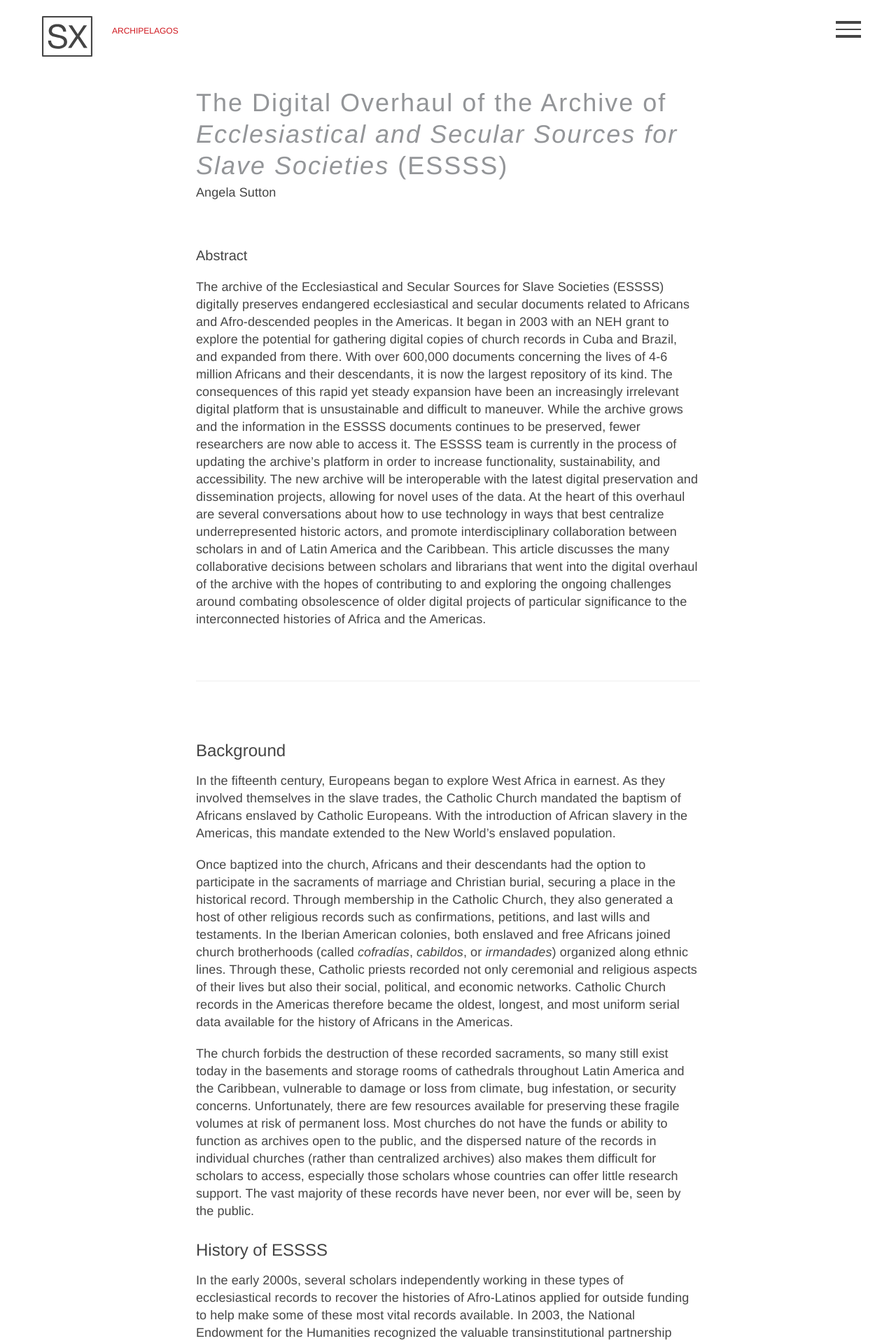
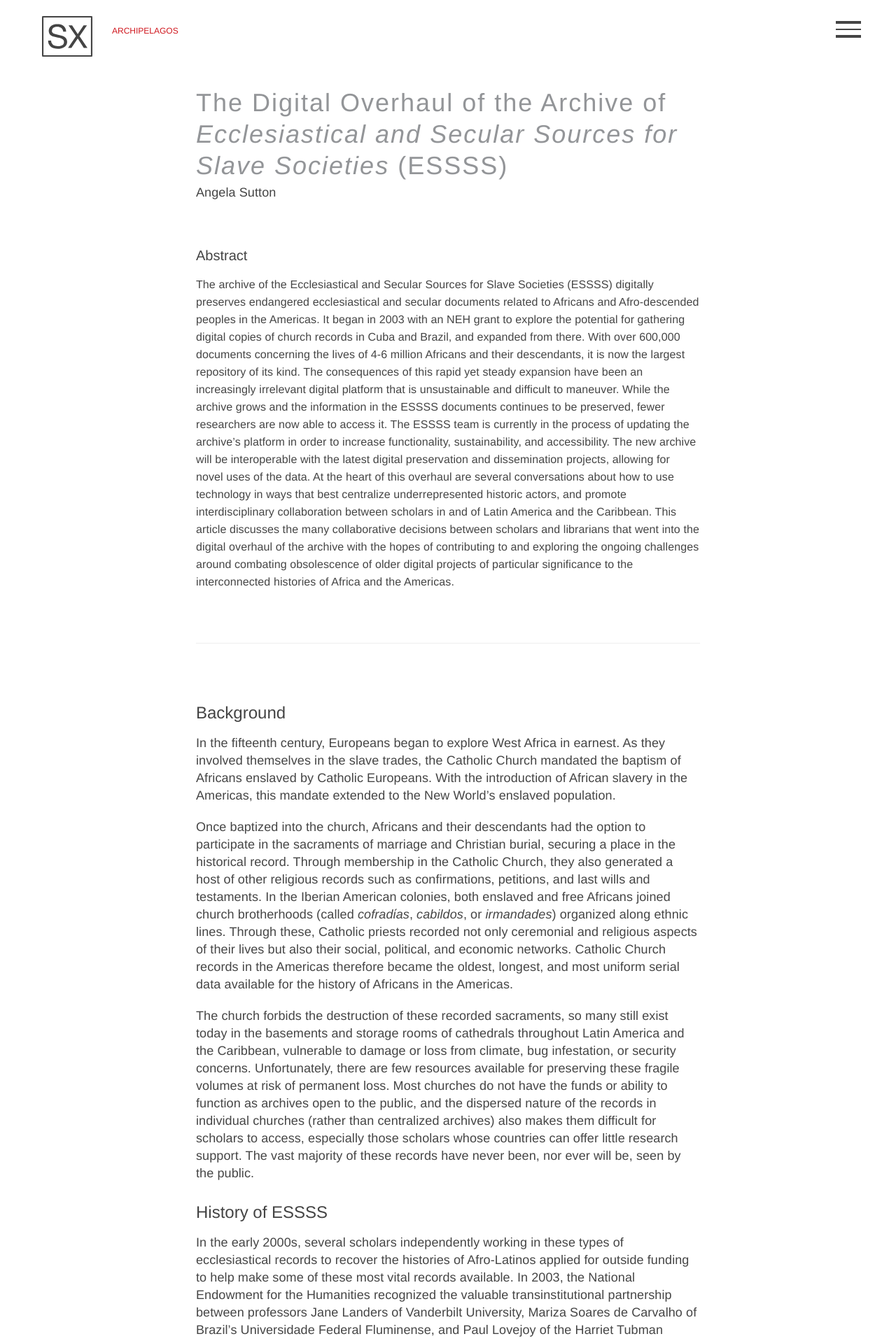
Before and after one commit to archipelagosjournal/archipelagos, a Jekyll site: the page built from _issue02/essss.md, in a window 1280 px wide. Shown: the top 1917 px of the page at 70% size. Built offline with Jekyll 4.4.1, drawn with Linux system fonts in a browser that asks for light colours.

Commit message:
fixed p tag on abstract

```diff
--- a/_layouts/article.html
+++ b/_layouts/article.html
@@ -8,7 +8,7 @@
 		  <br>
 		  {% if page.abstract %}
 		<h4>Abstract</h4>
-		<p class="abstract">{{page.abstract | markdownify }}</p>
+		<p class="abstract">{{page.abstract | markdownify | remove: '<p>' | remove: '</p>' }}</p>
 		<br><hr><br>
 		  {% endif %}
 		  {{ content }}
```
Also changed, not shown: _issue01/musical-passage.md (+1 -1 lines).
